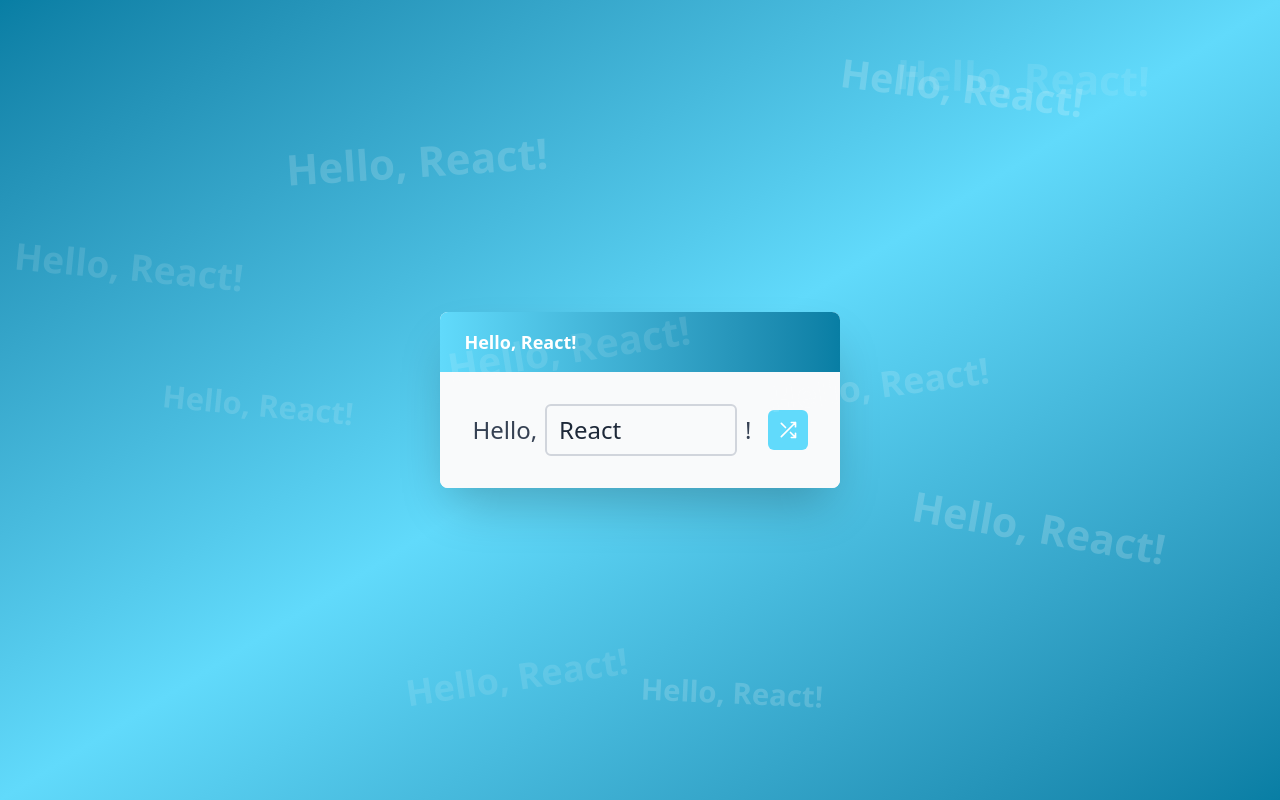
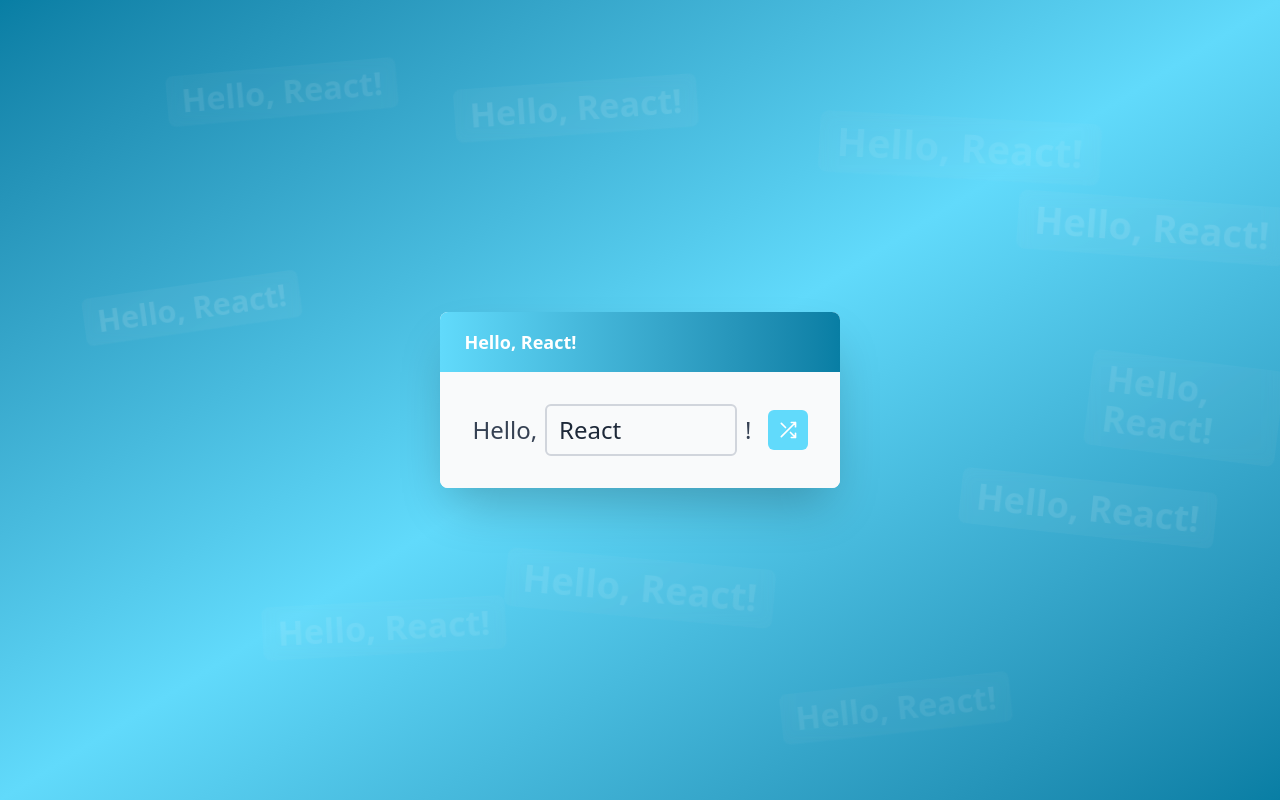
Before and after one commit to TheHelloWorldWriter/reacting, a React (Vite) app: page / in a window 1280 px wide. Built offline with nearby package versions, Linux system fonts and the light colour scheme.

Commit message:
Refactor background decoration logic to use constant positions and update styles in BackgroundDecoration component

```diff
--- a/src/App.tsx
+++ b/src/App.tsx
@@ -1,17 +1,15 @@
-import { useState } from 'react';
 import { BackgroundDecoration } from './components/BackgroundDecoration';
 import { GreetingDialog } from './components/GreetingDialog';
 import { useGreeting } from './hooks/useGreeting';
-import { generateRandomPositions } from './utils/randomPosition';
+import { DECORATION_POSITIONS } from './constants/decorationPositions';
 
 function App() {
   const { name, setName, handleShuffle, greeting } = useGreeting('React');
-  const [decorations] = useState(() => generateRandomPositions(10));
 
   return (
     <div className="min-h-screen flex items-center justify-center bg-linear-to-br from-[#087ea4] via-[#61DAFB] to-[#087ea4] relative overflow-hidden">
       {/* Background Decorations */}
-      {decorations.map((position) => (
+      {DECORATION_POSITIONS.map((position) => (
         <BackgroundDecoration
           key={position.id}
           position={position}
--- a/src/components/BackgroundDecoration.tsx
+++ b/src/components/BackgroundDecoration.tsx
@@ -8,7 +8,7 @@
 export function BackgroundDecoration({ position, text }: BackgroundDecorationProps) {
   return (
     <div
-      className="absolute text-4xl font-bold text-white pointer-events-none select-none transition-opacity duration-500"
+      className="absolute text-4xl font-bold text-white pointer-events-none select-none transition-opacity duration-500 bg-white/25 px-4 py-2 rounded-lg backdrop-blur-sm"
       style={{
         top: position.top,
         left: position.left,
--- /dev/null
+++ b/src/constants/decorationPositions.ts
@@ -0,0 +1,14 @@
+import type { DecorationPosition } from '../types';
+
+export const DECORATION_POSITIONS: DecorationPosition[] = [
+  { id: 'decoration-1', top: '8%', left: '12%', rotation: -5, opacity: 0.12, scale: 0.9 },
+  { id: 'decoration-2', top: '15%', left: '65%', rotation: 3, opacity: 0.1, scale: 1.1 },
+  { id: 'decoration-3', top: '35%', left: '5%', rotation: -8, opacity: 0.15, scale: 0.85 },
+  { id: 'decoration-4', top: '60%', left: '75%', rotation: 6, opacity: 0.13, scale: 1.0 },
+  { id: 'decoration-5', top: '75%', left: '20%', rotation: -3, opacity: 0.11, scale: 0.95 },
+  { id: 'decoration-6', top: '25%', left: '80%', rotation: 4, opacity: 0.14, scale: 1.05 },
+  { id: 'decoration-7', top: '85%', left: '60%', rotation: -6, opacity: 0.1, scale: 0.9 },
+  { id: 'decoration-8', top: '45%', left: '85%', rotation: 7, opacity: 0.12, scale: 1.0 },
+  { id: 'decoration-9', top: '10%', left: '35%', rotation: -4, opacity: 0.13, scale: 0.95 },
+  { id: 'decoration-10', top: '70%', left: '40%', rotation: 5, opacity: 0.11, scale: 1.05 },
+];
```
